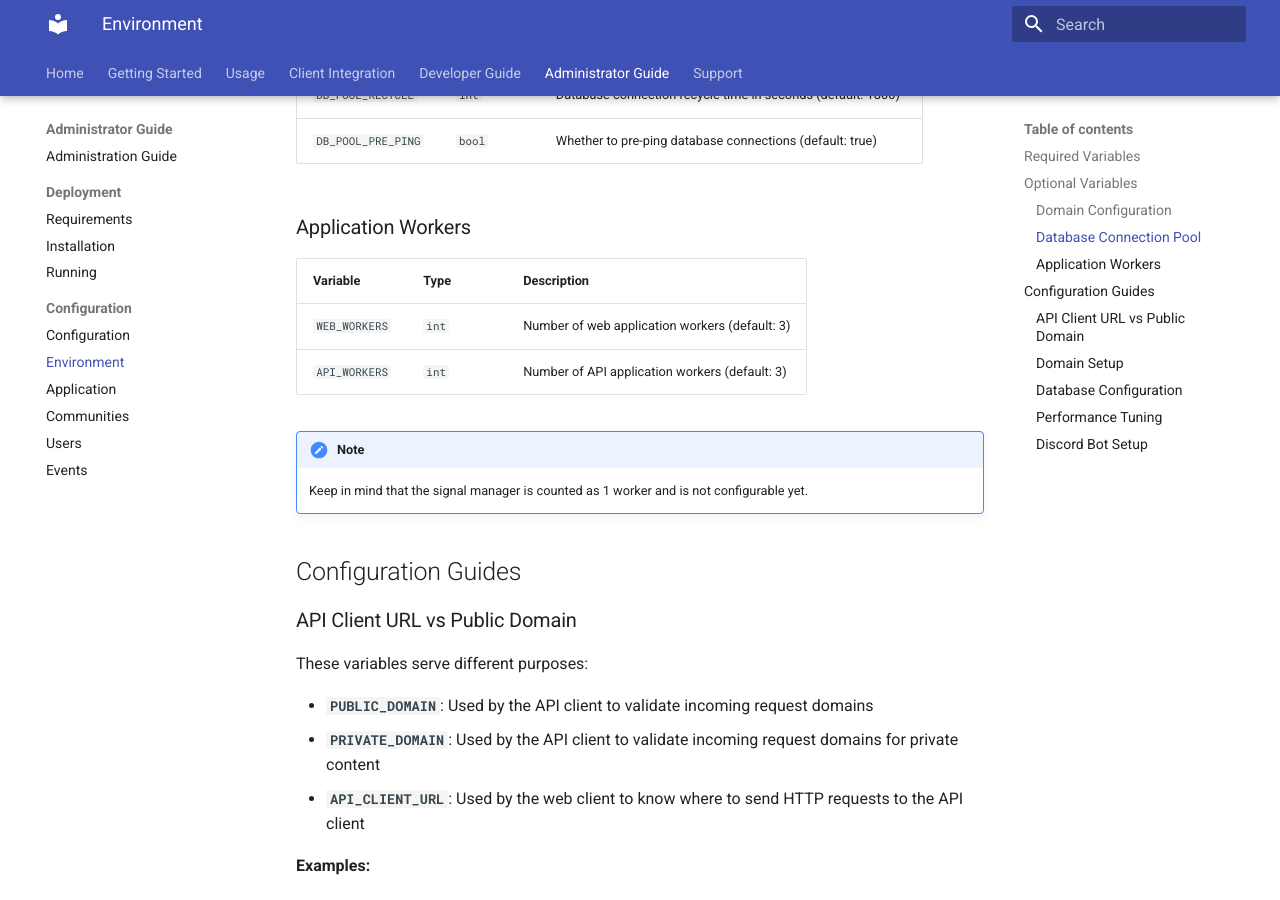
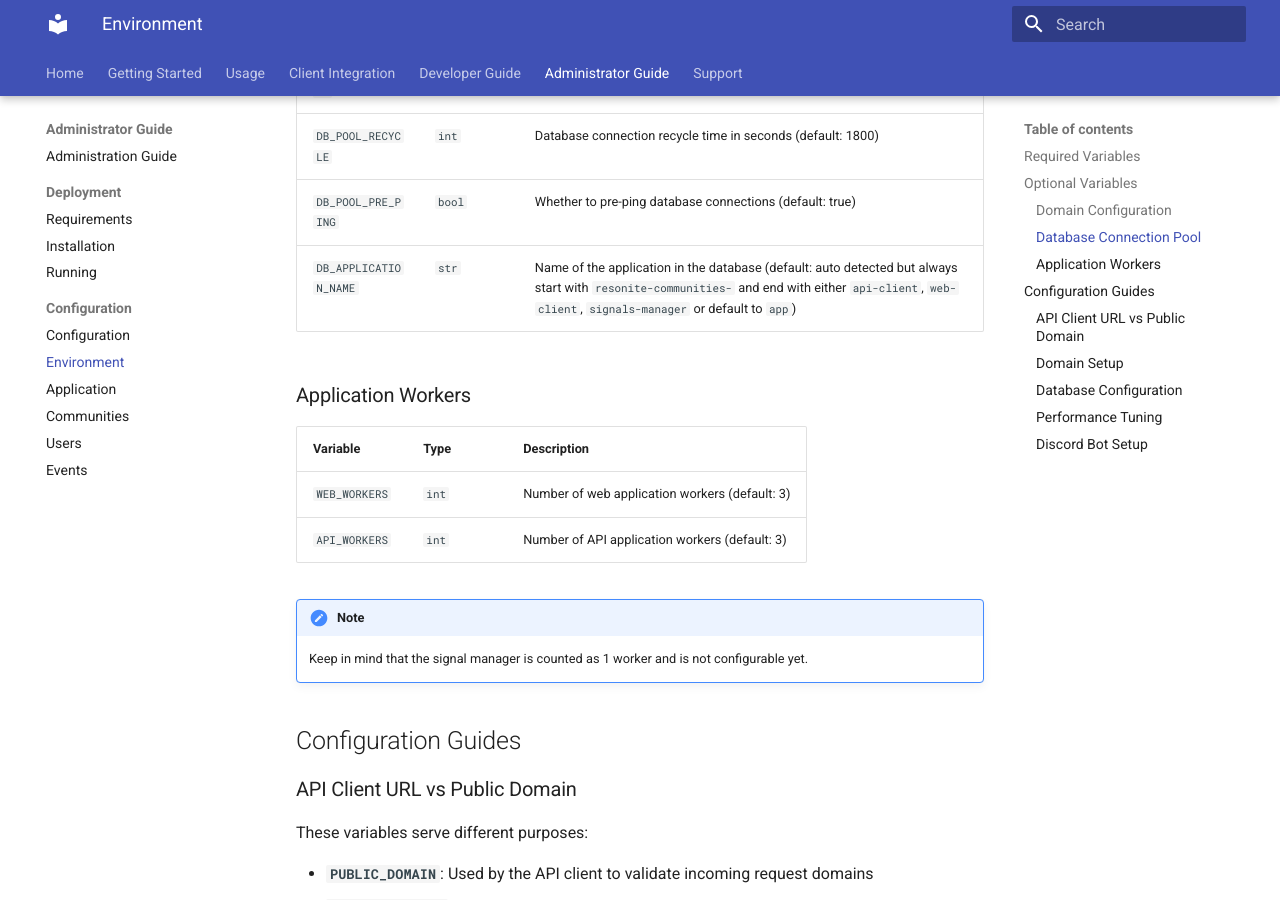
Before and after one commit to Resonite-Community-Projects/community_events.resonite, an MkDocs documentation site: the page built from docs/docs/AdministratorGuide/configuration/environment.md, in a window 1280 px wide and 900 px high, scrolled down 1418 px. Built offline with MkDocs 1.6.1 and Material for MkDocs 9.7.7, drawn with Linux system fonts in a browser that asks for light colours.

Commit message:
Update doc

```diff
--- a/docs/docs/AdministratorGuide/configuration/environment.md
+++ b/docs/docs/AdministratorGuide/configuration/environment.md
@@ -42,6 +42,7 @@ Some of these variables have default values and can be customized as needed.
 | `DB_POOL_TIMEOUT` | `int` | Database connection timeout in seconds (default: 30) |
 | `DB_POOL_RECYCLE` | `int` | Database connection recycle time in seconds (default: 1800) |
 | `DB_POOL_PRE_PING` | `bool` | Whether to pre-ping database connections (default: true) |
+| `DB_APPLICATION_NAME` | `str` | Name of the application in the database (default: auto detected but always start with `resonite-communities-` and end with either `api-client`, `web-client`, `signals-manager` or default to `app`)  |
 
 ### Application Workers
 
```
